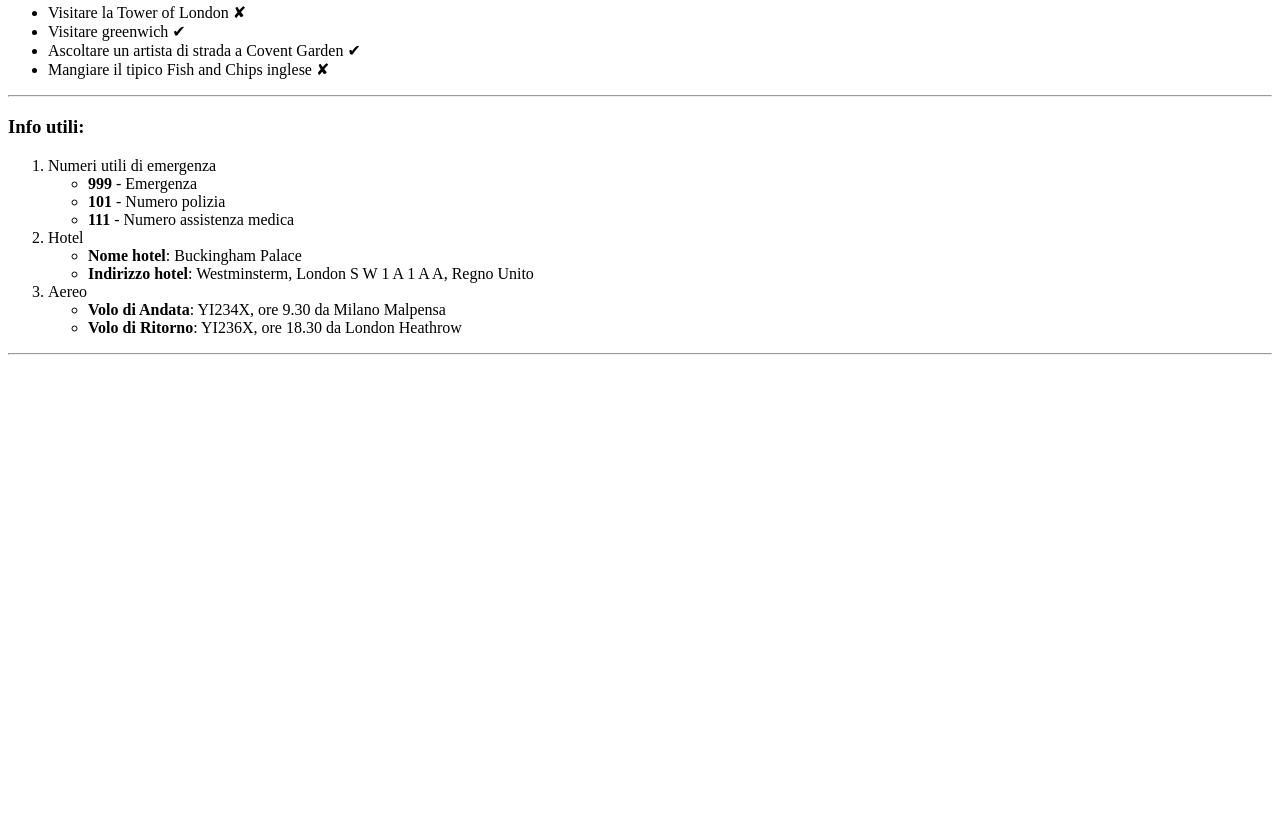
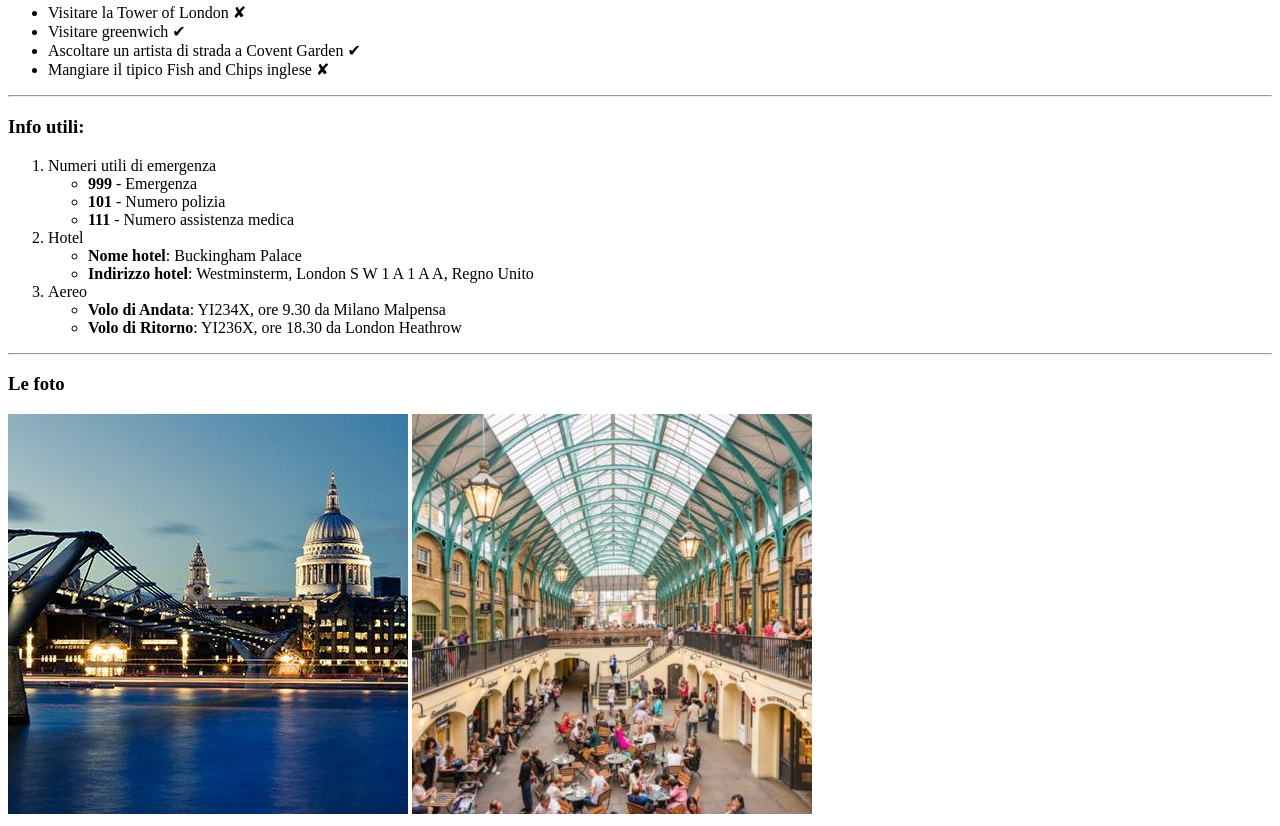
Before and after one commit to MattiaRovito/html-london-trip, a plain HTML site: page index.html in a window 1280 px wide. Shown: the part 926-1752 px from the top of the page. Before the commit the page ends 1289 px from the top, so only its background shows below. Drawn offline with Linux system fonts and the light colour scheme.

Commit message:
add ultima parte del main: le foto

```diff
--- a/index.html
+++ b/index.html
@@ -128,6 +128,13 @@
         </section>
         <!-- fine info utili -->
 
+        <!-- inizio le foto -->
+        <section>
+            <h3>Le foto</h3>
+            <img src="img/quartafoto.jpg" alt="quarta-foto">
+            <img src="img/quintafoto.jpg" alt="quinta-foto">
+        </section>
+        <!-- fine le foto -->
 
     </main>
     <!-- fine corpo centrale -->
```
